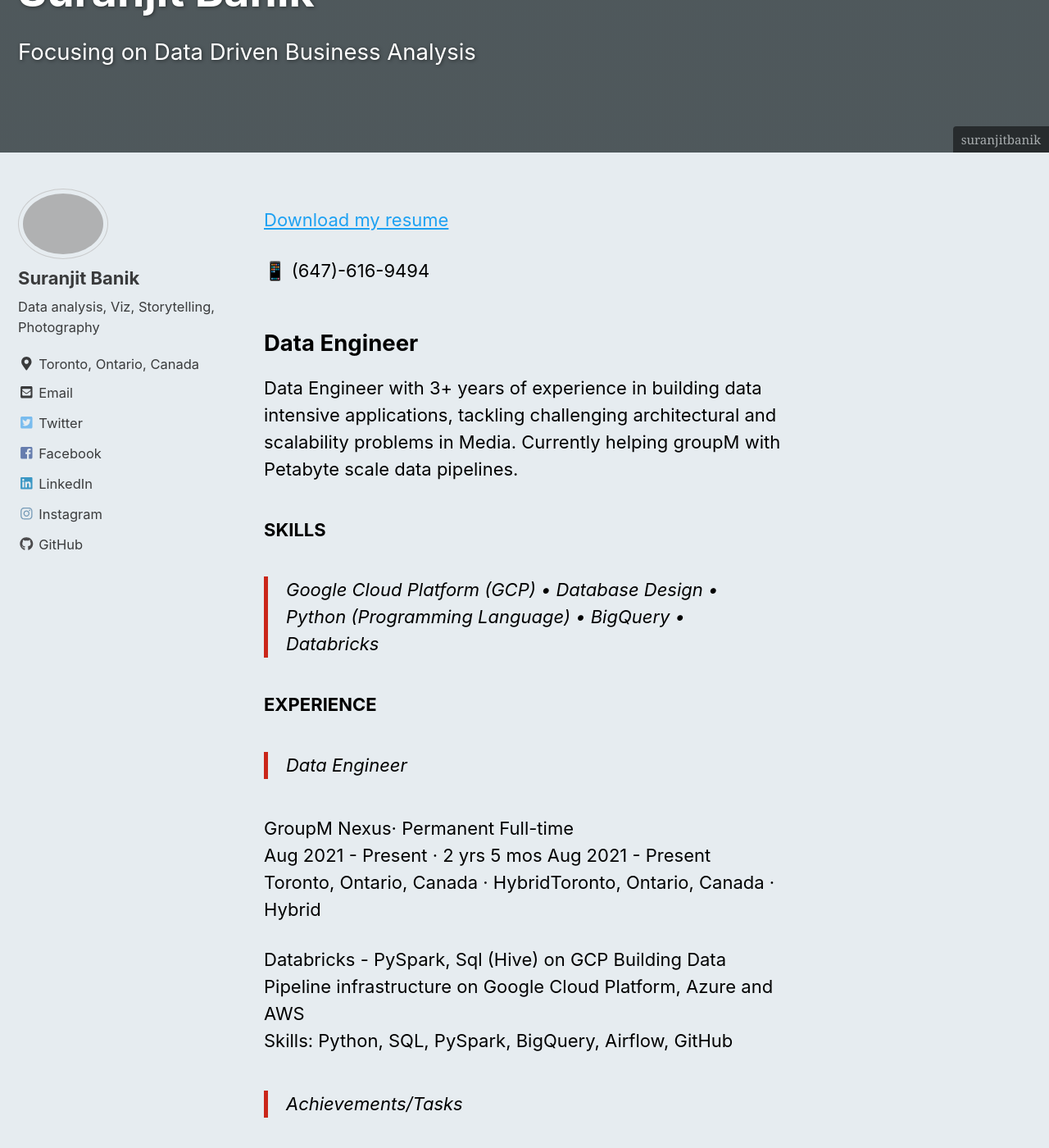
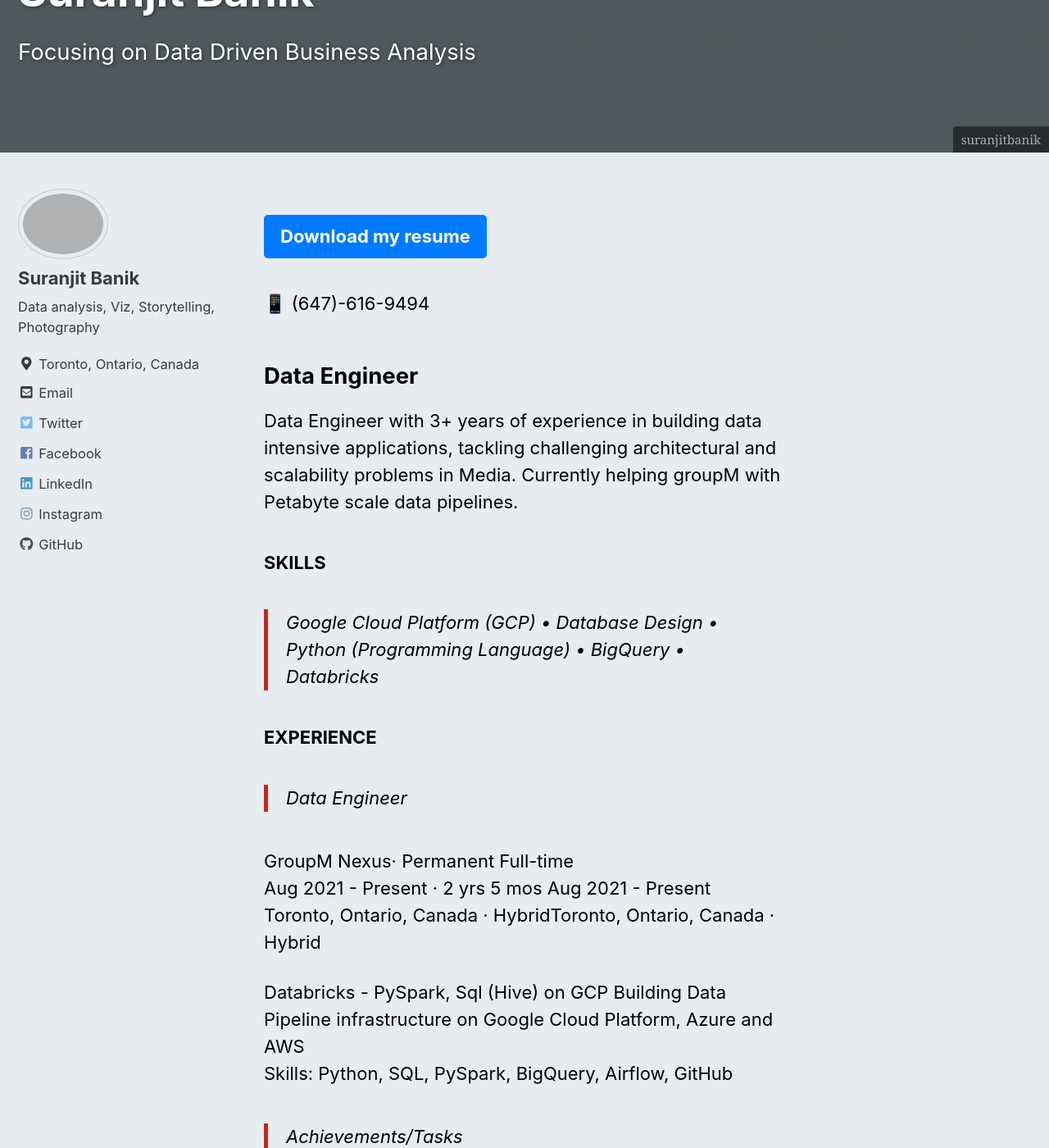
Before and after one commit to mastermindLAB/mastermindLAB.github.io, a Jekyll site: the page built from _pages/Resume.md, in a window 1280 px wide and 1400 px high, scrolled down 204 px. Shown: the whole window at 82% size. Built offline with Jekyll 4.4.1, drawn with Linux system fonts in a browser that asks for light colours; nearby versions of some CDN libraries; emoji names are drawn with the system emoji font; comment, search, counter and statistics services are not loaded.

Commit message:
new codespace

```diff
--- a/_pages/Resume.md
+++ b/_pages/Resume.md
@@ -12,7 +12,7 @@ header:
     - label: "See Projects"
       url: "https://github.com/mastermindlab"
 ---
-[Download my resume](_pages/Suranjit_Resume_dec_2023.pdf){: .download-button}
+[Download my resume](/workspaces/mastermindLAB.github.io/_pages/Suranjit_Resume_dec_2023.pdf){: .download-button}
 
 
 :iphone: (647)-616-9494
--- a/assets/css/main.scss
+++ b/assets/css/main.scss
@@ -6,3 +6,19 @@
 
 @import "minimal-mistakes/skins/{{ site.minimal_mistakes_skin | default: 'default' }}"; // skin
 @import "minimal-mistakes"; // main partials
+
+
+.download-button {
+    display: inline-block;
+    padding: 10px 20px;
+    margin: 10px 0;
+    background-color: #007bff;
+    color: white;
+    text-decoration: none;
+    border-radius: 5px;
+    font-weight: bold;
+}
+
+.download-button:hover {
+    background-color: #0056b3;
+}
```
